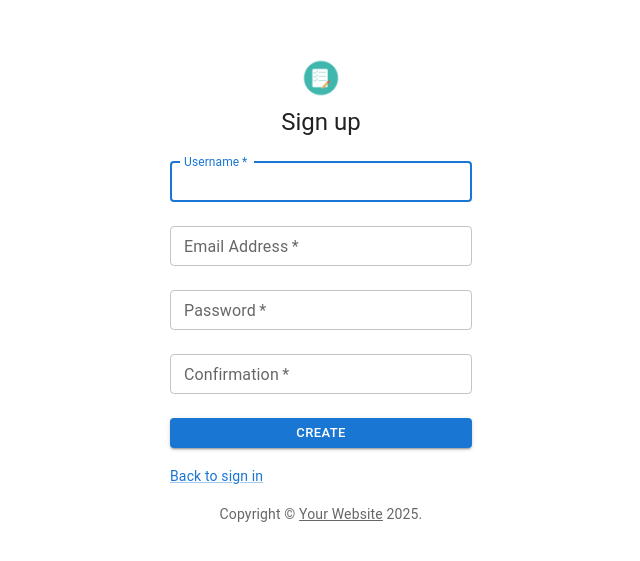
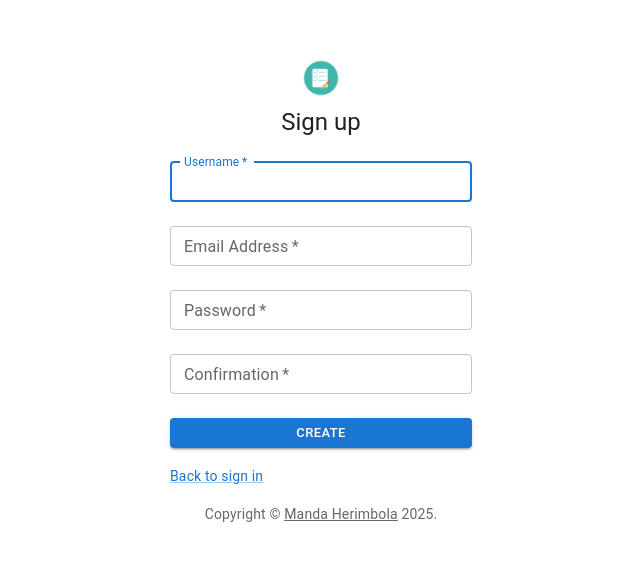
Before and after one commit to Manda356/Mijolnir, a React (Vite) app: page /sign_up in a window 1280 px wide. Shown: the part 113-674 px from the top of the page, without its empty margins (319-959 px from the left). Built offline with nearby package versions, Linux system fonts and the light colour scheme; no server answers.

Commit message:
Copyright.tsx - change the link

```diff
--- a/src/component/Authentification/Copyright.tsx
+++ b/src/component/Authentification/Copyright.tsx
@@ -5,7 +5,7 @@ const Copyright = (props: any) => {
     return (
         <Typography variant="body2" color="text.secondary" align="center" {...props}>
             {'Copyright © '}
-            <Link color="inherit" href="https://mui.com/">Your Website</Link>{' '}
+            <Link color="inherit" href="https://manda-portfolio.webflow.io/">Manda Herimbola</Link>{' '}
             {new Date().getFullYear()}
             {'.'}
         </Typography>
```
